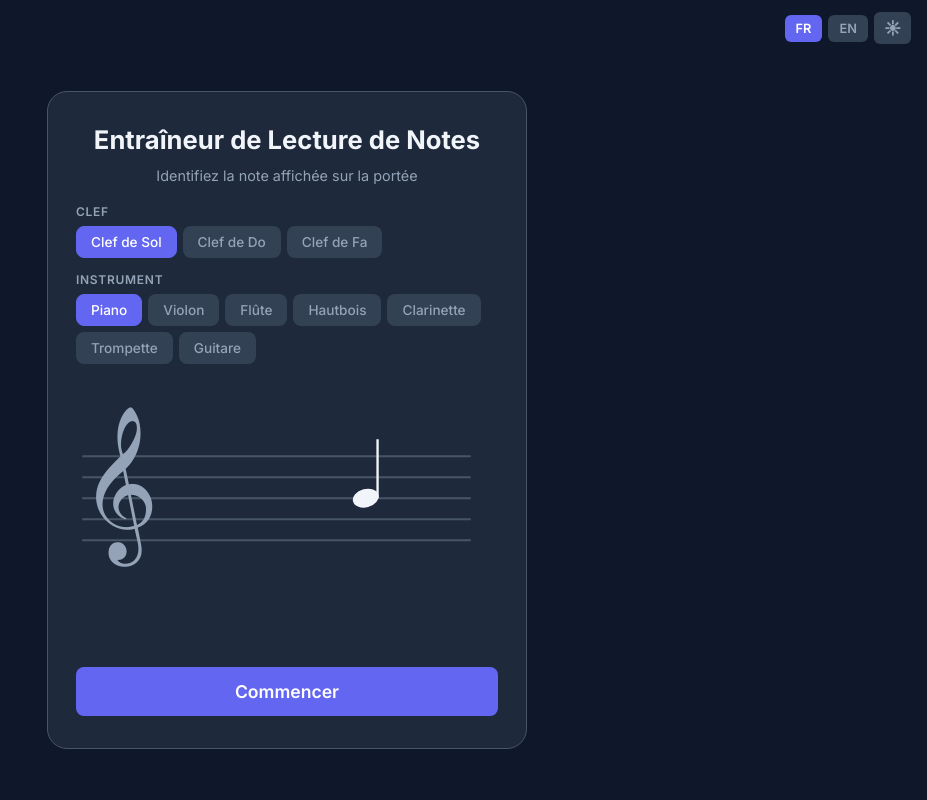
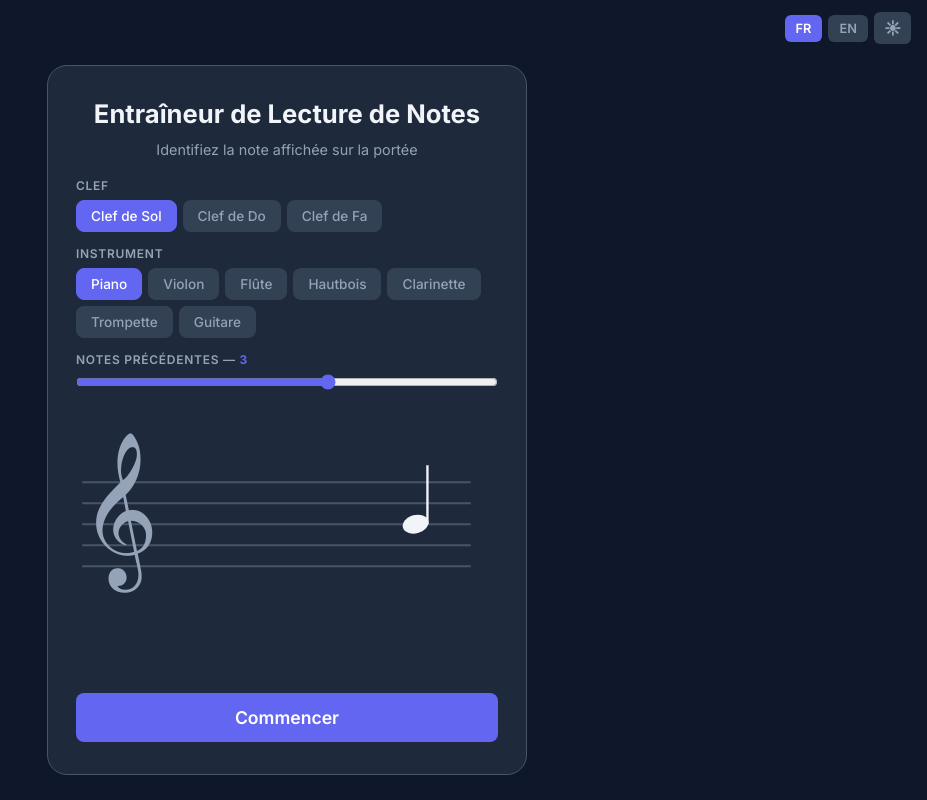
Before and after one commit to pauldubois98/NotesReadingTrainer, a Vue app: page / in a window 1280 px wide. Shown: the whole page, without its empty margins (353-1280 px from the left). Built offline with nearby package versions, Linux system fonts and the light colour scheme.

Commit message:
added rolling display of previous notes

```diff
--- a/src/App.vue
+++ b/src/App.vue
@@ -44,10 +44,18 @@
             >{{ t.instruments[id] }}</button>
           </div>
         </div>
+
+        <!-- Past notes slider -->
+        <div class="setting-group">
+          <label class="setting-label">
+            {{ t.pastNotes }} — <span class="slider-value">{{ maxHistory }}</span>
+          </label>
+          <input type="range" min="0" max="5" v-model.number="maxHistory" class="slider" />
+        </div>
       </div>
 
       <!-- Staff preview -->
-      <MusicStaff :note-history="previewHistory" :clef="clef" />
+      <MusicStaff :note-history="previewHistory" :clef="clef" :max-history="maxHistory" />
 
       <button class="btn-primary btn-large" @click="startGame">{{ t.start }}</button>
     </div>
@@ -79,7 +87,7 @@
 
       <!-- Staff -->
       <div class="staff-area">
-        <MusicStaff :note-history="noteHistory" :clef="clef" :feedback="feedback" />
+        <MusicStaff :note-history="noteHistory" :clef="clef" :feedback="feedback" :max-history="maxHistory" />
         <div v-if="paused" class="pause-overlay">{{ t.paused }}</div>
       </div>
 
@@ -101,6 +109,7 @@
         </button>
         <button class="btn-skip" :disabled="paused || !!feedback" @click="skipNote">{{ t.skip }}</button>
         <button class="btn-danger" @click="stopGame">{{ t.stop }}</button>
+        <button class="btn-quit" @click="quitGame">{{ t.quit }}</button>
       </div>
     </div>
 
@@ -170,6 +179,7 @@ const t = computed(() => useI18n(lang.value))
 // --- Settings ---
 const clef = ref('sol')
 const instrument = ref('piano')
+const maxHistory = ref(3)
 
 const availableInstruments = computed(() => INSTRUMENTS_BY_CLEF[clef.value] ?? [])
 
@@ -241,7 +251,7 @@ function pickNextNote() {
     pos = Math.floor(Math.random() * (MAX_POS - MIN_POS + 1)) + MIN_POS
   } while (pos === currentPos.value)
   const next = [...noteHistory.value, { id: noteIdCounter++, pos, result: null }]
-  noteHistory.value = next.slice(-3)
+  noteHistory.value = next.slice(-6) // keep enough for the max slider value (5 past + 1 current)
 }
 
 function startGame() {
@@ -281,7 +291,6 @@ function answer(noteIdx) {
     correct.value++
     noteStats.value[expected].correct++
     feedback.value = 'correct'
-    // Mark the current note as correct so it shows green when it slides to history
     const h = [...noteHistory.value]
     h[h.length - 1] = { ...h[h.length - 1], result: 'correct' }
     noteHistory.value = h
@@ -313,6 +322,14 @@ function skipNote() {
 }
 
 function togglePause() { paused.value = !paused.value }
+
+function quitGame() {
+  stopTimer()
+  if (feedbackTimeout) clearTimeout(feedbackTimeout)
+  feedback.value = null
+  noteHistory.value = []
+  screen.value = 'setup'
+}
 
 function stopGame() {
   stopTimer()
@@ -478,6 +495,29 @@ onBeforeUnmount(() => {
 }
 
 .btn-secondary:hover { background: var(--border); }
+
+.slider {
+  width: 100%;
+  accent-color: var(--primary);
+  cursor: pointer;
+}
+
+.slider-value {
+  color: var(--primary);
+  font-weight: 700;
+}
+
+.btn-quit {
+  background: transparent;
+  color: var(--text-muted);
+  border-radius: var(--radius-sm);
+  padding: 10px 16px;
+  font-weight: 500;
+  border: 1px solid var(--border);
+  flex: 1;
+}
+
+.btn-quit:hover { border-color: var(--text-muted); color: var(--text); }
 
 .btn-skip {
   background: transparent;
--- a/src/components/MusicStaff.vue
+++ b/src/components/MusicStaff.vue
@@ -114,6 +114,7 @@ const props = defineProps({
   noteHistory: { type: Array, default: () => [] },
   clef:        { type: String, default: 'sol' },
   feedback:    { type: String, default: null },
+  maxHistory:  { type: Number, default: 3 },
 })
 
 const WIDTH  = 320
@@ -125,8 +126,8 @@ const STEM_LENGTH = 45
 const STAFF_TOP_Y  = 55
 const LINE_SPACING = 16
 
-// x positions for the three note slots (old → old → current)
-const X_SLOTS = [95, 157, 220]
+// x positions for up to 6 note slots (oldest → … → current)
+const X_SLOTS = [68, 106, 144, 182, 220, 258]
 
 function positionToY(pos) {
   return STAFF_TOP_Y + (8 - pos) * (LINE_SPACING / 2)
@@ -135,12 +136,17 @@ function lineY(n) {
   return positionToY((n - 1) * 2)
 }
 
-// Show at most the last 3 history entries
-const displayItems = computed(() => props.noteHistory.slice(-3))
+// Total visible slots = past notes (capped by maxHistory) + 1 current
+const MAX_SLOTS = 6  // hard visual maximum (X_SLOTS has 6 entries)
+
+const displayItems = computed(() => {
+  const limit = Math.min(props.maxHistory, MAX_SLOTS - 1) + 1  // past + current
+  return props.noteHistory.slice(-limit)
+})
 
 // x coordinate for item at index idx within displayItems
 function slotX(idx) {
-  const offset = 3 - displayItems.value.length
+  const offset = MAX_SLOTS - displayItems.value.length
   return X_SLOTS[idx + offset]
 }
 
--- a/src/i18n.js
+++ b/src/i18n.js
@@ -11,6 +11,8 @@ export const translations = {
     start: 'Commencer',
     stop: 'Arrêter',
     skip: 'Passer',
+    quit: 'Quitter',
+    pastNotes: 'Notes précédentes',
     pause: 'Pause',
     resume: 'Reprendre',
     score: 'Score',
@@ -51,6 +53,8 @@ export const translations = {
     start: 'Start',
     stop: 'Stop',
     skip: 'Skip',
+    quit: 'Quit',
+    pastNotes: 'Past notes',
     pause: 'Pause',
     resume: 'Resume',
     score: 'Score',
```
Also changed, not shown: 1 other file (tests, documents, lock files or other folders).
